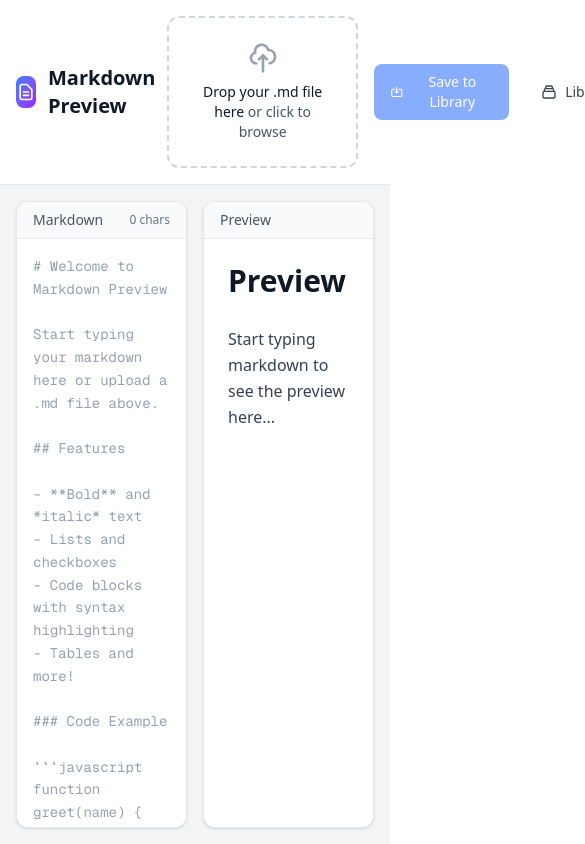
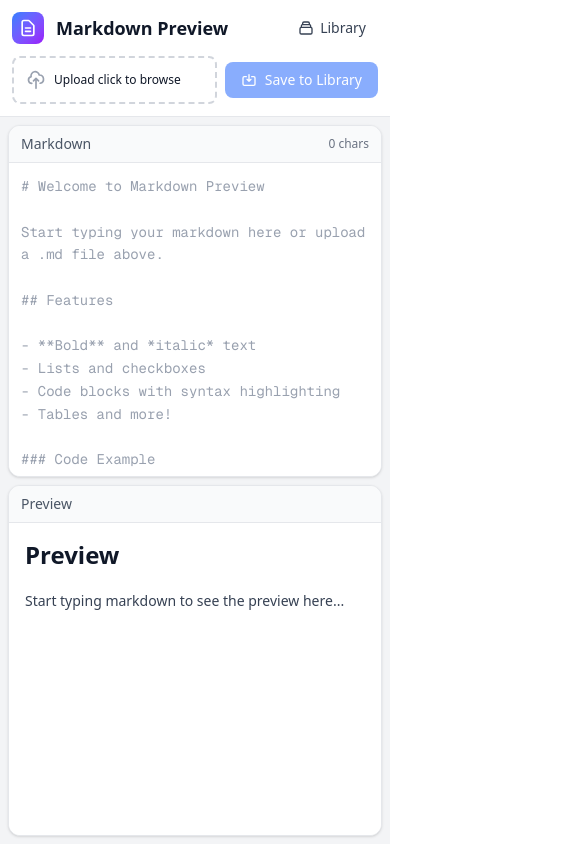
Before and after one commit to vsthakur101/md-preview, a Next.js app: page / in a window 390 px wide. Shown: the top 844 px of the page, 585 px wide, since content can reach past the window. Built offline with nearby package versions, Linux system fonts and the light colour scheme.

Commit message:
feat: enhance UI components for improved responsiveness and accessibility

```diff
--- a/src/app/library/[id]/page.tsx
+++ b/src/app/library/[id]/page.tsx
@@ -125,9 +125,9 @@ export default function FileViewPage({ params }: { params: Promise<{ id: string
     <div className="min-h-screen bg-gray-100 dark:bg-gray-900 flex flex-col">
       {/* Header */}
       <header className="flex-shrink-0 border-b border-gray-200 dark:border-gray-800 bg-white dark:bg-gray-950">
-        <div className="max-w-5xl mx-auto px-4 py-4">
-          <div className="flex items-center justify-between">
-            <div className="flex items-center gap-3">
+        <div className="max-w-5xl mx-auto px-3 sm:px-4 py-3 sm:py-4">
+          <div className="flex flex-col sm:flex-row sm:items-center gap-3 sm:justify-between">
+            <div className="flex items-center gap-2 sm:gap-3">
               <Link
                 href="/library"
                 className="p-2 text-gray-500 hover:text-gray-900 dark:text-gray-400 dark:hover:text-white rounded-lg hover:bg-gray-100 dark:hover:bg-gray-800 transition-colors"
@@ -137,19 +137,19 @@ export default function FileViewPage({ params }: { params: Promise<{ id: string
                   <path strokeLinecap="round" strokeLinejoin="round" strokeWidth={2} d="M10 19l-7-7m0 0l7-7m-7 7h18" />
                 </svg>
               </Link>
-              <div>
-                <h1 className="text-lg font-semibold text-gray-900 dark:text-white">
+              <div className="min-w-0 flex-1">
+                <h1 className="text-base sm:text-lg font-semibold text-gray-900 dark:text-white truncate">
                   {file.title}
                 </h1>
-                <p className="text-sm text-gray-500 dark:text-gray-400">
+                <p className="text-xs sm:text-sm text-gray-500 dark:text-gray-400">
                   Created {formattedDate}
                 </p>
               </div>
             </div>
-            <div className="flex items-center gap-2">
+            <div className="flex items-center gap-2 pl-9 sm:pl-0">
               <button
                 onClick={handleEdit}
-                className="flex items-center gap-2 px-3 py-1.5 text-sm font-medium text-gray-700 dark:text-gray-300 hover:bg-gray-100 dark:hover:bg-gray-800 rounded-lg transition-colors"
+                className="flex items-center gap-1.5 sm:gap-2 px-3 py-1.5 text-sm font-medium text-gray-700 dark:text-gray-300 hover:bg-gray-100 dark:hover:bg-gray-800 rounded-lg transition-colors"
               >
                 <svg className="w-4 h-4" fill="none" stroke="currentColor" viewBox="0 0 24 24">
                   <path strokeLinecap="round" strokeLinejoin="round" strokeWidth={2} d="M11 5H6a2 2 0 00-2 2v11a2 2 0 002 2h11a2 2 0 002-2v-5m-1.414-9.414a2 2 0 112.828 2.828L11.828 15H9v-2.828l8.586-8.586z" />
@@ -162,13 +162,13 @@ export default function FileViewPage({ params }: { params: Promise<{ id: string
                   <button
                     onClick={handleDelete}
                     disabled={isDeleting}
-                    className="px-2 py-1 text-xs font-medium text-white bg-red-600 hover:bg-red-700 rounded transition-colors disabled:opacity-50"
+                    className="px-3 py-1.5 sm:px-2 sm:py-1 text-xs font-medium text-white bg-red-600 hover:bg-red-700 rounded transition-colors disabled:opacity-50"
                   >
                     {isDeleting ? '...' : 'Yes'}
                   </button>
                   <button
                     onClick={() => setShowDeleteConfirm(false)}
-                    className="px-2 py-1 text-xs font-medium text-gray-600 dark:text-gray-400 hover:text-gray-900 dark:hover:text-white"
+                    className="px-3 py-1.5 sm:px-2 sm:py-1 text-xs font-medium text-gray-600 dark:text-gray-400 hover:text-gray-900 dark:hover:text-white"
                   >
                     No
                   </button>
@@ -176,7 +176,7 @@ export default function FileViewPage({ params }: { params: Promise<{ id: string
               ) : (
                 <button
                   onClick={() => setShowDeleteConfirm(true)}
-                  className="flex items-center gap-2 px-3 py-1.5 text-sm font-medium text-red-600 hover:bg-red-50 dark:hover:bg-red-900/20 rounded-lg transition-colors"
+                  className="flex items-center gap-1.5 sm:gap-2 px-3 py-1.5 text-sm font-medium text-red-600 hover:bg-red-50 dark:hover:bg-red-900/20 rounded-lg transition-colors"
                 >
                   <svg className="w-4 h-4" fill="none" stroke="currentColor" viewBox="0 0 24 24">
                     <path strokeLinecap="round" strokeLinejoin="round" strokeWidth={2} d="M19 7l-.867 12.142A2 2 0 0116.138 21H7.862a2 2 0 01-1.995-1.858L5 7m5 4v6m4-6v6m1-10V4a1 1 0 00-1-1h-4a1 1 0 00-1 1v3M4 7h16" />
@@ -190,7 +190,7 @@ export default function FileViewPage({ params }: { params: Promise<{ id: string
       </header>
 
       {/* Preview */}
-      <main className="flex-1 max-w-5xl w-full mx-auto p-4">
+      <main className="flex-1 max-w-5xl w-full mx-auto p-2 sm:p-4">
         <div className="h-full rounded-xl border border-gray-200 dark:border-gray-800 bg-white dark:bg-gray-950 shadow-sm overflow-hidden">
           <MarkdownPreview content={file.content} />
         </div>
--- a/src/app/library/page.tsx
+++ b/src/app/library/page.tsx
@@ -44,9 +44,9 @@ export default function LibraryPage() {
     <div className="min-h-screen bg-gray-100 dark:bg-gray-900">
       {/* Header */}
       <header className="border-b border-gray-200 dark:border-gray-800 bg-white dark:bg-gray-950">
-        <div className="max-w-6xl mx-auto px-4 py-4">
+        <div className="max-w-6xl mx-auto px-3 sm:px-4 py-3 sm:py-4">
           <div className="flex items-center justify-between">
-            <div className="flex items-center gap-3">
+            <div className="flex items-center gap-2 sm:gap-3">
               <Link
                 href="/"
                 className="p-2 text-gray-500 hover:text-gray-900 dark:text-gray-400 dark:hover:text-white rounded-lg hover:bg-gray-100 dark:hover:bg-gray-800 transition-colors"
@@ -56,7 +56,7 @@ export default function LibraryPage() {
                   <path strokeLinecap="round" strokeLinejoin="round" strokeWidth={2} d="M10 19l-7-7m0 0l7-7m-7 7h18" />
                 </svg>
               </Link>
-              <div className="flex items-center gap-3">
+              <div className="flex items-center gap-2 sm:gap-3">
                 <div className="w-8 h-8 rounded-lg bg-gradient-to-br from-purple-500 to-pink-600 flex items-center justify-center">
                   <svg className="w-5 h-5 text-white" fill="none" stroke="currentColor" viewBox="0 0 24 24">
                     <path
@@ -67,12 +67,12 @@ export default function LibraryPage() {
                     />
                   </svg>
                 </div>
-                <h1 className="text-xl font-semibold text-gray-900 dark:text-white">
+                <h1 className="text-lg sm:text-xl font-semibold text-gray-900 dark:text-white">
                   Library
                 </h1>
               </div>
             </div>
-            <span className="text-sm text-gray-500 dark:text-gray-400">
+            <span className="text-xs sm:text-sm text-gray-500 dark:text-gray-400">
               {files.length} {files.length === 1 ? 'file' : 'files'}
             </span>
           </div>
@@ -80,7 +80,7 @@ export default function LibraryPage() {
       </header>
 
       {/* Content */}
-      <main className="max-w-6xl mx-auto px-4 py-8">
+      <main className="max-w-6xl mx-auto px-3 sm:px-4 py-4 sm:py-8">
         {isLoading ? (
           <div className="flex items-center justify-center py-20">
             <div className="flex items-center gap-3 text-gray-500 dark:text-gray-400">
@@ -131,7 +131,7 @@ export default function LibraryPage() {
             </Link>
           </div>
         ) : (
-          <div className="grid grid-cols-1 md:grid-cols-2 lg:grid-cols-3 gap-4">
+          <div className="grid grid-cols-1 md:grid-cols-2 lg:grid-cols-3 gap-3 sm:gap-4">
             {files.map((file) => (
               <FileCard
                 key={file.id}
--- a/src/app/page.tsx
+++ b/src/app/page.tsx
@@ -28,7 +28,8 @@ export default function Home() {
     <div className="min-h-screen flex flex-col bg-gray-100 dark:bg-gray-900">
       {/* Header */}
       <header className="flex-shrink-0 border-b border-gray-200 dark:border-gray-800 bg-white dark:bg-gray-950">
-        <div className="max-w-7xl mx-auto px-4 py-4">
+        <div className="max-w-7xl mx-auto px-3 sm:px-4 py-3 sm:py-4">
+          <div className="flex flex-col sm:flex-row sm:items-center gap-3 sm:justify-between">
             <div className="flex items-center justify-between">
               <div className="flex items-center gap-3">
                 <div className="w-8 h-8 rounded-lg bg-gradient-to-br from-blue-500 to-purple-600 flex items-center justify-center">
@@ -46,18 +47,34 @@ export default function Home() {
                     />
                   </svg>
                 </div>
-              <h1 className="text-xl font-semibold text-gray-900 dark:text-white">
+                <h1 className="text-lg sm:text-xl font-semibold text-gray-900 dark:text-white">
                   Markdown Preview
                 </h1>
               </div>
-            <div className="flex items-center gap-4">
-              <div className="w-56">
+              {/* Mobile-only Library link */}
+              <Link
+                href="/library"
+                className="sm:hidden flex items-center gap-1.5 px-3 py-1.5 text-sm font-medium text-gray-700 dark:text-gray-300 hover:bg-gray-100 dark:hover:bg-gray-800 rounded-lg transition-colors"
+              >
+                <svg className="w-4 h-4" fill="none" stroke="currentColor" viewBox="0 0 24 24">
+                  <path
+                    strokeLinecap="round"
+                    strokeLinejoin="round"
+                    strokeWidth={2}
+                    d="M19 11H5m14 0a2 2 0 012 2v6a2 2 0 01-2 2H5a2 2 0 01-2-2v-6a2 2 0 012-2m14 0V9a2 2 0 00-2-2M5 11V9a2 2 0 012-2m0 0V5a2 2 0 012-2h6a2 2 0 012 2v2M7 7h10"
+                  />
+                </svg>
+                Library
+              </Link>
+            </div>
+            <div className="flex items-center gap-2 sm:gap-4">
+              <div className="flex-1 sm:flex-none sm:w-56">
                 <FileUpload onFileContent={handleFileContent} />
               </div>
               <SaveButton content={markdown} />
               <Link
                 href="/library"
-                className="flex items-center gap-2 px-4 py-2 text-sm font-medium text-gray-700 dark:text-gray-300 hover:bg-gray-100 dark:hover:bg-gray-800 rounded-lg transition-colors"
+                className="hidden sm:flex items-center gap-2 px-4 py-2 text-sm font-medium text-gray-700 dark:text-gray-300 hover:bg-gray-100 dark:hover:bg-gray-800 rounded-lg transition-colors"
               >
                 <svg className="w-4 h-4" fill="none" stroke="currentColor" viewBox="0 0 24 24">
                   <path
@@ -76,14 +93,14 @@ export default function Home() {
 
       {/* Main Content - Split View */}
       <main className="flex-1 flex overflow-hidden">
-        <div className="max-w-7xl w-full mx-auto p-4 flex gap-4">
+        <div className="max-w-7xl w-full mx-auto p-2 sm:p-4 flex flex-col lg:flex-row gap-2 sm:gap-4">
           {/* Editor Panel */}
-          <div className="flex-1 rounded-xl border border-gray-200 dark:border-gray-800 bg-white dark:bg-gray-950 shadow-sm overflow-hidden">
+          <div className="flex-1 min-h-[40vh] lg:min-h-0 rounded-xl border border-gray-200 dark:border-gray-800 bg-white dark:bg-gray-950 shadow-sm overflow-hidden">
             <MarkdownEditor value={markdown} onChange={setMarkdown} />
           </div>
 
           {/* Preview Panel */}
-          <div className="flex-1 rounded-xl border border-gray-200 dark:border-gray-800 bg-white dark:bg-gray-950 shadow-sm overflow-hidden">
+          <div className="flex-1 min-h-[40vh] lg:min-h-0 rounded-xl border border-gray-200 dark:border-gray-800 bg-white dark:bg-gray-950 shadow-sm overflow-hidden">
             <MarkdownPreview content={markdown} />
           </div>
         </div>
--- a/src/components/FileCard.tsx
+++ b/src/components/FileCard.tsx
@@ -45,7 +45,7 @@ export default function FileCard({ id, title, preview, createdAt, onDelete }: Fi
   return (
     <div className="group relative bg-white dark:bg-gray-900 rounded-xl border border-gray-200 dark:border-gray-800 shadow-sm hover:shadow-md transition-all duration-200 overflow-hidden">
       {/* Card Content */}
-      <Link href={`/library/${id}`} className="block p-5">
+      <Link href={`/library/${id}`} className="block p-4 sm:p-5">
         <div className="flex items-start justify-between gap-3">
           <div className="flex-1 min-w-0">
             <h3 className="text-lg font-semibold text-gray-900 dark:text-white truncate group-hover:text-blue-600 dark:group-hover:text-blue-400 transition-colors">
@@ -71,20 +71,20 @@ export default function FileCard({ id, title, preview, createdAt, onDelete }: Fi
         </p>
       </Link>
 
-      {/* Delete Button */}
-      <div className="absolute top-3 right-14 opacity-0 group-hover:opacity-100 transition-opacity">
+      {/* Delete Button - visible on mobile, hover on desktop */}
+      <div className="absolute top-3 right-14 opacity-100 sm:opacity-0 sm:group-hover:opacity-100 transition-opacity">
         {showConfirm ? (
           <div className="flex items-center gap-1 bg-white dark:bg-gray-800 rounded-lg shadow-lg p-1">
             <button
               onClick={handleDelete}
               disabled={isDeleting}
-              className="px-2 py-1 text-xs font-medium text-white bg-red-600 hover:bg-red-700 rounded transition-colors disabled:opacity-50"
+              className="px-3 py-1.5 sm:px-2 sm:py-1 text-xs font-medium text-white bg-red-600 hover:bg-red-700 rounded transition-colors disabled:opacity-50"
             >
               {isDeleting ? '...' : 'Yes'}
             </button>
             <button
               onClick={() => setShowConfirm(false)}
-              className="px-2 py-1 text-xs font-medium text-gray-600 dark:text-gray-400 hover:text-gray-900 dark:hover:text-white"
+              className="px-3 py-1.5 sm:px-2 sm:py-1 text-xs font-medium text-gray-600 dark:text-gray-400 hover:text-gray-900 dark:hover:text-white"
             >
               No
             </button>
@@ -95,7 +95,7 @@ export default function FileCard({ id, title, preview, createdAt, onDelete }: Fi
               e.preventDefault();
               setShowConfirm(true);
             }}
-            className="p-1.5 text-gray-400 hover:text-red-600 dark:hover:text-red-400 bg-white dark:bg-gray-800 rounded-lg shadow-sm transition-colors"
+            className="p-2 sm:p-1.5 text-gray-400 hover:text-red-600 dark:hover:text-red-400 bg-white dark:bg-gray-800 rounded-lg shadow-sm transition-colors"
             title="Delete"
           >
             <svg className="w-4 h-4" fill="none" stroke="currentColor" viewBox="0 0 24 24">
--- a/src/components/FileUpload.tsx
+++ b/src/components/FileUpload.tsx
@@ -56,7 +56,7 @@ export default function FileUpload({ onFileContent }: FileUploadProps) {
       onDragOver={handleDragOver}
       onDragLeave={handleDragLeave}
       className={`
-        relative border-2 border-dashed rounded-xl p-6 text-center cursor-pointer
+        relative border-2 border-dashed rounded-lg sm:rounded-xl p-3 sm:p-6 text-center cursor-pointer
         transition-all duration-200 ease-in-out
         ${isDragging
           ? 'border-blue-500 bg-blue-50 dark:bg-blue-950/20'
@@ -70,9 +70,9 @@ export default function FileUpload({ onFileContent }: FileUploadProps) {
         onChange={handleInputChange}
         className="absolute inset-0 w-full h-full opacity-0 cursor-pointer"
       />
-      <div className="flex flex-col items-center gap-2">
+      <div className="flex items-center sm:flex-col gap-2 sm:gap-2">
         <svg
-          className={`w-8 h-8 ${isDragging ? 'text-blue-500' : 'text-gray-400'}`}
+          className={`w-5 h-5 sm:w-8 sm:h-8 flex-shrink-0 ${isDragging ? 'text-blue-500' : 'text-gray-400'}`}
           fill="none"
           stroke="currentColor"
           viewBox="0 0 24 24"
@@ -84,11 +84,12 @@ export default function FileUpload({ onFileContent }: FileUploadProps) {
             d="M7 16a4 4 0 01-.88-7.903A5 5 0 1115.9 6L16 6a5 5 0 011 9.9M15 13l-3-3m0 0l-3 3m3-3v12"
           />
         </svg>
-        <p className="text-sm text-gray-600 dark:text-gray-400">
+        <p className="text-xs sm:text-sm text-gray-600 dark:text-gray-400 text-left sm:text-center">
           <span className="font-medium text-gray-900 dark:text-gray-200">
-            Drop your .md file here
-          </span>{' '}
-          or click to browse
+            <span className="hidden sm:inline">Drop your .md file here or </span>
+            <span className="sm:hidden">Upload </span>
+            click to browse
+          </span>
         </p>
       </div>
     </div>
--- a/src/components/MarkdownEditor.tsx
+++ b/src/components/MarkdownEditor.tsx
@@ -47,7 +47,7 @@ Happy writing!
 export default function MarkdownEditor({ value, onChange }: MarkdownEditorProps) {
   return (
     <div className="h-full flex flex-col">
-      <div className="flex items-center justify-between px-4 py-2 border-b border-gray-200 dark:border-gray-800 bg-gray-50 dark:bg-gray-900/50">
+      <div className="flex items-center justify-between px-3 sm:px-4 py-2 border-b border-gray-200 dark:border-gray-800 bg-gray-50 dark:bg-gray-900/50">
         <span className="text-sm font-medium text-gray-600 dark:text-gray-400">
           Markdown
         </span>
@@ -60,7 +60,7 @@ export default function MarkdownEditor({ value, onChange }: MarkdownEditorProps)
         onChange={(e) => onChange(e.target.value)}
         placeholder={PLACEHOLDER}
         className="
-          flex-1 w-full p-4 resize-none
+          flex-1 w-full p-3 sm:p-4 resize-none
           bg-white dark:bg-gray-950
           text-gray-900 dark:text-gray-100
           font-mono text-sm leading-relaxed
--- a/src/components/MarkdownPreview.tsx
+++ b/src/components/MarkdownPreview.tsx
@@ -24,13 +24,13 @@ export default function MarkdownPreview({ content }: MarkdownPreviewProps) {
 
   return (
     <div className="h-full flex flex-col">
-      <div className="flex items-center px-4 py-2 border-b border-gray-200 dark:border-gray-800 bg-gray-50 dark:bg-gray-900/50">
+      <div className="flex items-center px-3 sm:px-4 py-2 border-b border-gray-200 dark:border-gray-800 bg-gray-50 dark:bg-gray-900/50">
         <span className="text-sm font-medium text-gray-600 dark:text-gray-400">
           Preview
         </span>
       </div>
-      <div className="flex-1 overflow-auto p-6 bg-white dark:bg-gray-950">
-        <article className="prose prose-gray dark:prose-invert max-w-none prose-headings:font-semibold prose-h1:text-3xl prose-h2:text-2xl prose-h3:text-xl prose-p:leading-relaxed prose-pre:p-0 prose-pre:bg-transparent prose-code:before:content-none prose-code:after:content-none">
+      <div className="flex-1 overflow-auto p-4 sm:p-6 bg-white dark:bg-gray-950">
+        <article className="prose prose-sm sm:prose-base prose-gray dark:prose-invert max-w-none prose-headings:font-semibold prose-h1:text-2xl sm:prose-h1:text-3xl prose-h2:text-xl sm:prose-h2:text-2xl prose-h3:text-lg sm:prose-h3:text-xl prose-p:leading-relaxed prose-pre:p-0 prose-pre:bg-transparent prose-code:before:content-none prose-code:after:content-none">
           <ReactMarkdown
             remarkPlugins={[remarkGfm]}
             components={{
```
Lines whose indentation alone changed are shown as unchanged.
